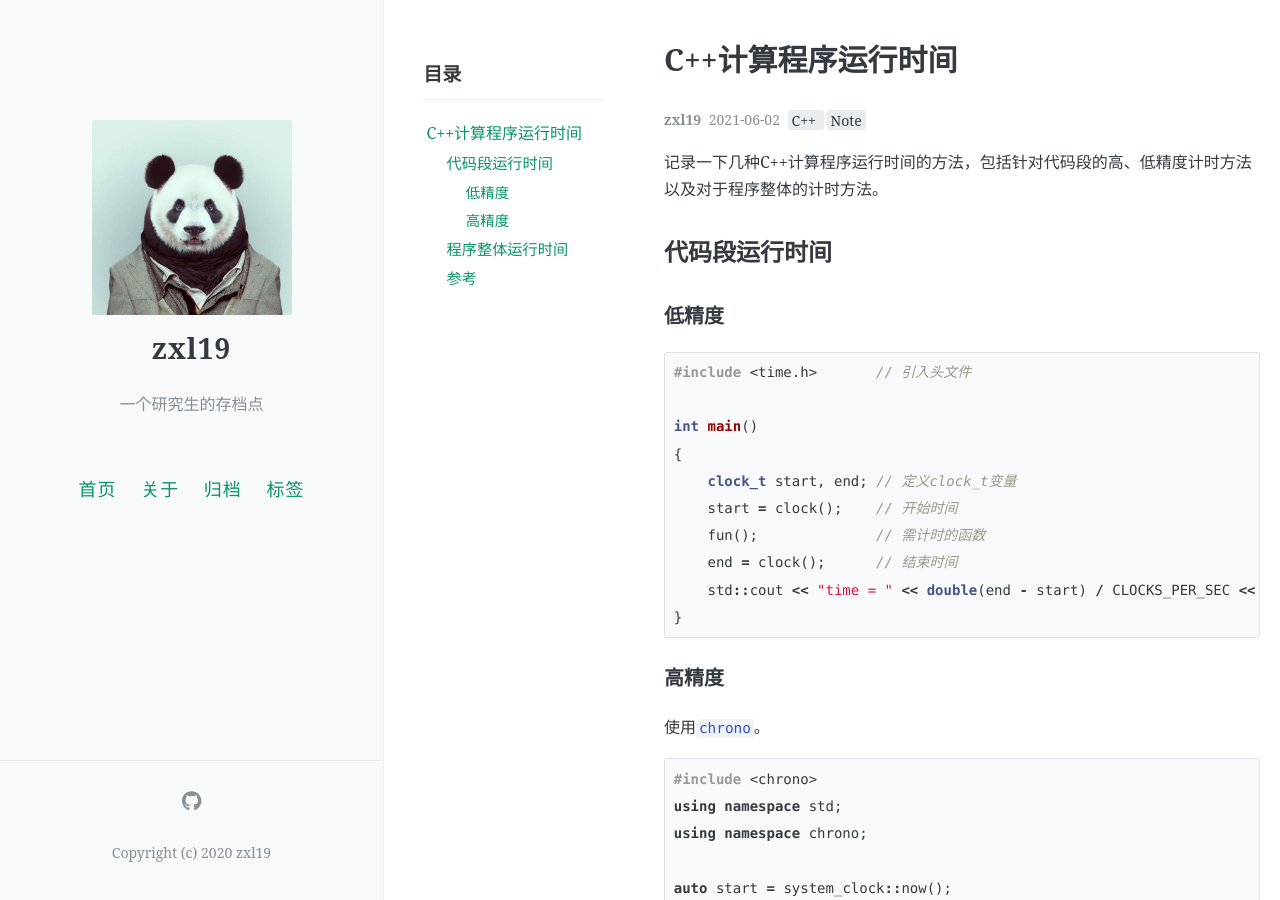
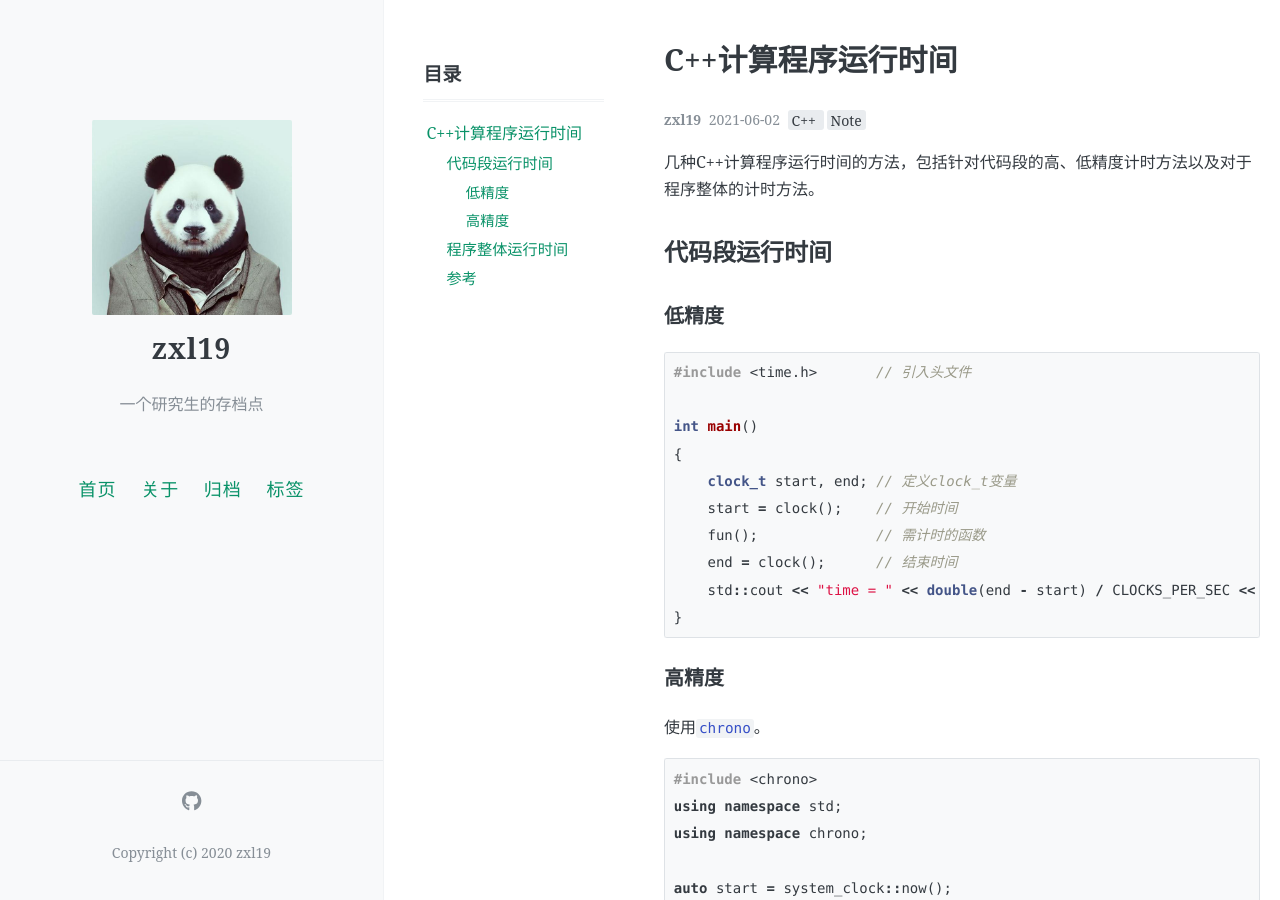
Before and after one commit to zxl19/zxl19.github.io, a Jekyll site: the page built from _posts/2021-06-02-cpp-time.md, in a window 1280 px wide and 900 px high. Built offline with Jekyll 4.4.1, drawn with Linux system fonts in a browser that asks for light colours; comment, search, counter and statistics services are not loaded.

Commit message:
Update Posts

```diff
--- a/_posts/2021-06-02-cpp-time.md
+++ b/_posts/2021-06-02-cpp-time.md
@@ -9,7 +9,7 @@ toc: true
 pinned: false
 ---
 
-记录一下几种C++计算程序运行时间的方法，包括针对代码段的高、低精度计时方法以及对于程序整体的计时方法。
+几种C++计算程序运行时间的方法，包括针对代码段的高、低精度计时方法以及对于程序整体的计时方法。
 
 <!-- more -->
 
```
Also changed, not shown: _posts/2020-06-08-meme.md (+2 -0 lines), _posts/2020-10-19-vscode-cpp.md (+1 -1 lines).
